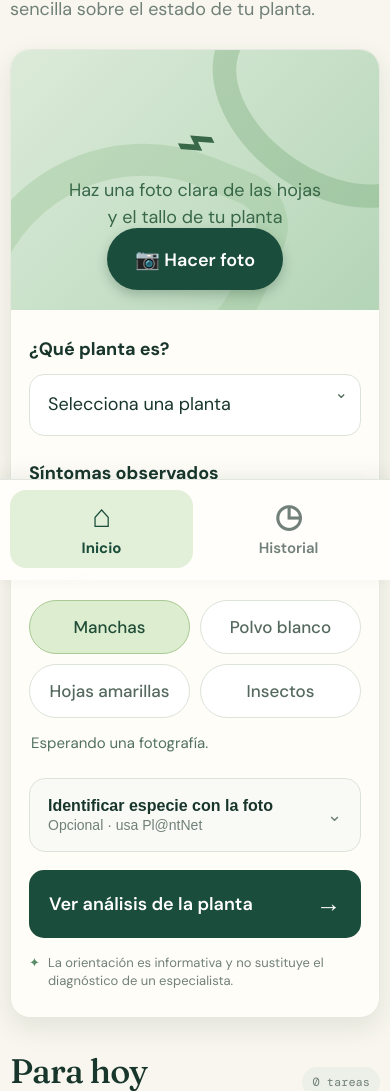
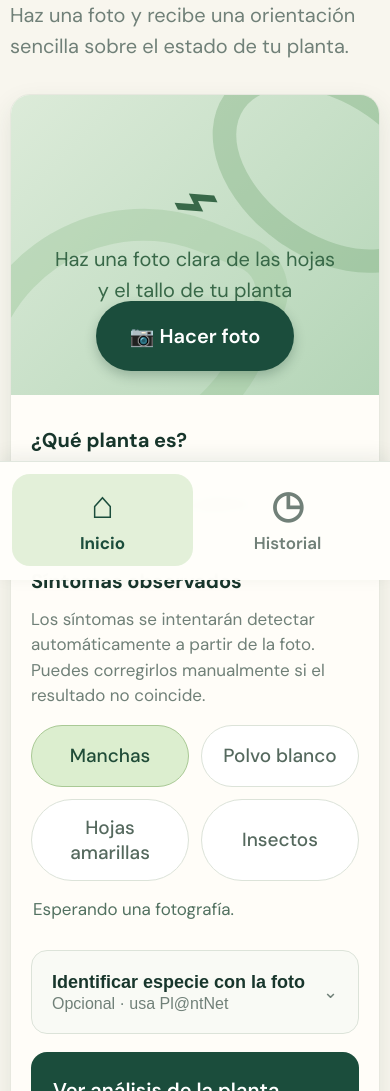
Before and after one commit to DidacCanas/Verde-plantas., a plain HTML site: page index.html in a window 390 px wide. Shown: the part 264-1355 px from the top of the page. Drawn offline with nearby package versions, Linux system fonts and the light colour scheme.

Commit message:
Enhance UI and auto species identification

```diff
--- a/app.js
+++ b/app.js
@@ -89,6 +89,8 @@ $('#photoInput').addEventListener('change', async event => {
   await analyzePhotoLocally();
 
   updateIdentifyButton();
+
+  identifySpeciesAutomatically();
 });
 async function analyzePhotoLocally() {
   if (!imageFile) {
@@ -250,8 +252,9 @@ function setDetectedPlant(name){
   select.value = option.value;
 }
 
-$('#identifySpeciesBtn').addEventListener('click', async () => {
-  if (!imageFile || !keyInput.value.trim()) return;
+async function identifySpeciesAutomatically() {
+  if (!imageFile || !keyInput || !keyInput.value.trim()) return;
+
   const button = $('#identifySpeciesBtn'), status = $('#speciesStatus');
   button.disabled = true;
   button.querySelector('span').textContent = 'Identificando especie…';
@@ -276,7 +279,9 @@ $('#identifySpeciesBtn').addEventListener('click', async () => {
     button.querySelector('span').textContent = 'Identificar especie en la foto';
     updateIdentifyButton();
   }
-});
+}
+
+$('#identifySpeciesBtn').addEventListener('click', identifySpeciesAutomatically);
 
 $('#analyzeBtn').addEventListener('click', () => {
   if (!imageFile) {
--- a/improved-mobile.css
+++ b/improved-mobile.css
@@ -11,19 +11,19 @@
   }
 
   .hero {
-    padding-top: 18px;
-    padding-bottom: 18px;
+    padding-top: 24px;
+    padding-bottom: 24px;
   }
 
   .hero h1 {
-    font-size: clamp(38px, 10.5vw, 50px);
-    line-height: 1.04;
+    font-size: clamp(44px, 12vw, 58px);
+    line-height: 1.06;
   }
 
   .intro {
-    font-size: 18px;
-    line-height: 1.5;
-    margin-top: 14px;
+    font-size: 20px;
+    line-height: 1.55;
+    margin-top: 18px;
   }
 
   .scan-card {
@@ -33,68 +33,68 @@
   }
 
   .photo-area {
-    height: 285px;
+    height: 340px;
   }
 
   .photo-placeholder span {
-    font-size: 68px;
+    font-size: 80px;
   }
 
   .photo-placeholder p {
-    font-size: 18px;
-    line-height: 1.5;
-    margin-top: 16px;
+    font-size: 20px;
+    line-height: 1.55;
+    margin-top: 20px;
   }
 
   .camera-button {
-    bottom: 20px;
-    padding: 16px 28px;
-    font-size: 18px;
+    bottom: 24px;
+    padding: 20px 34px;
+    font-size: 20px;
     border-radius: 99px;
   }
 
   .form-body {
-    padding: 26px 18px 22px;
+    padding: 30px 20px 26px;
   }
 
   .field-group {
-    margin-bottom: 24px;
+    margin-bottom: 28px;
   }
 
   .field-label {
-    font-size: 18px;
-    margin-bottom: 11px;
+    font-size: 20px;
+    margin-bottom: 13px;
   }
 
   select {
-    min-height: 62px;
-    border-radius: 15px;
-    font-size: 18px;
-    padding: 16px 18px;
+    min-height: 70px;
+    border-radius: 16px;
+    font-size: 20px;
+    padding: 18px 20px;
   }
 
   .chips {
-    gap: 10px;
+    gap: 12px;
   }
 
   .chip {
-    min-height: 54px;
-    padding: 13px 18px;
-    font-size: 17px;
+    min-height: 62px;
+    padding: 15px 20px;
+    font-size: 19px;
   }
 
   .automatic-note {
     color: var(--muted);
-    font-size: 15px;
+    font-size: 17px;
     line-height: 1.5;
-    margin: -2px 0 14px;
+    margin: -2px 0 16px;
   }
 
   .photo-analysis-status {
     color: #527161;
-    font-size: 15px;
+    font-size: 17px;
     line-height: 1.5;
-    margin: 14px 2px 0;
+    margin: 16px 2px 0;
   }
 
   .plantnet-box {
@@ -104,81 +104,81 @@
   }
 
   .plantnet-toggle {
-    min-height: 72px;
-    padding: 16px 18px;
+    min-height: 82px;
+    padding: 18px 20px;
   }
 
   .plantnet-toggle b {
+    font-size: 18px;
+  }
+
+  .plantnet-toggle small {
     font-size: 16px;
   }
 
-  .plantnet-toggle small {
-    font-size: 14px;
+  .primary {
+    min-height: 76px;
+    border-radius: 16px;
+    padding: 20px 22px;
+    font-size: 20px;
   }
 
-  .primary {
-    min-height: 68px;
-    border-radius: 15px;
-    padding: 18px 20px;
+  .primary b {
+    font-size: 28px;
+  }
+
+  .trust {
+    margin-top: 18px;
+    font-size: 15px;
+  }
+
+  .today {
+    margin-top: 34px;
+  }
+
+  .section-title h2 {
+    font-size: 40px;
+  }
+
+  .section-title > span {
+    font-size: 14px;
+    padding: 8px 12px;
+  }
+
+  .empty-state {
+    min-height: 90px;
+    display: grid;
+    place-items: center;
+    padding: 22px;
     font-size: 18px;
   }
 
-  .primary b {
-    font-size: 25px;
-  }
-
-  .trust {
-    margin-top: 16px;
-    font-size: 13px;
-  }
-
-  .today {
-    margin-top: 28px;
-  }
-
-  .section-title h2 {
-    font-size: 34px;
-  }
-
-  .section-title > span {
-    font-size: 12px;
-    padding: 7px 10px;
-  }
-
-  .empty-state {
-    min-height: 76px;
-    display: grid;
-    place-items: center;
-    padding: 18px;
-    font-size: 16px;
-  }
-
   .bottom-nav {
-    min-height: 86px;
-    padding: 10px 10px calc(12px + env(safe-area-inset-bottom, 0px));
+    min-height: 100px;
+    padding: 12px 12px calc(14px + env(safe-area-inset-bottom, 0px));
   }
 
   .bottom-nav a,
   .bottom-nav button {
-    min-height: 66px;
-    padding: 10px 8px;
-    border-radius: 16px;
-    font-size: 15px;
-    gap: 6px;
+    min-height: 78px;
+    padding: 12px 10px;
+    border-radius: 18px;
+    font-size: 17px;
+    gap: 8px;
   }
 
   .bottom-nav span {
-    font-size: 32px;
+    font-size: 38px;
   }
 }
 
 @media (max-width: 500px) {
   .photo-area {
-    height: 260px;
+    height: 300px;
   }
 
   .hero h1 {
-    font-size: clamp(36px, 10.5vw, 46px);
+    font-size: clamp(40px, 12vw, 52px);
   }
 
   .chips {
--- a/mobile.css
+++ b/mobile.css
@@ -10,7 +10,7 @@
   .shell {
     width: 100%;
     max-width: none;
-    padding: 0 var(--mobile-padding) calc(110px + env(safe-area-inset-bottom, 0px));
+    padding: 0 var(--mobile-padding) calc(130px + env(safe-area-inset-bottom, 0px));
   }
 
   .topbar {
--- a/service-worker.js
+++ b/service-worker.js
@@ -1,4 +1,4 @@
-const CACHE_NAME = 'verde-salud-v12';
+const CACHE_NAME = 'verde-salud-v13';
 
 const APP_FILES = [
   './',
```
